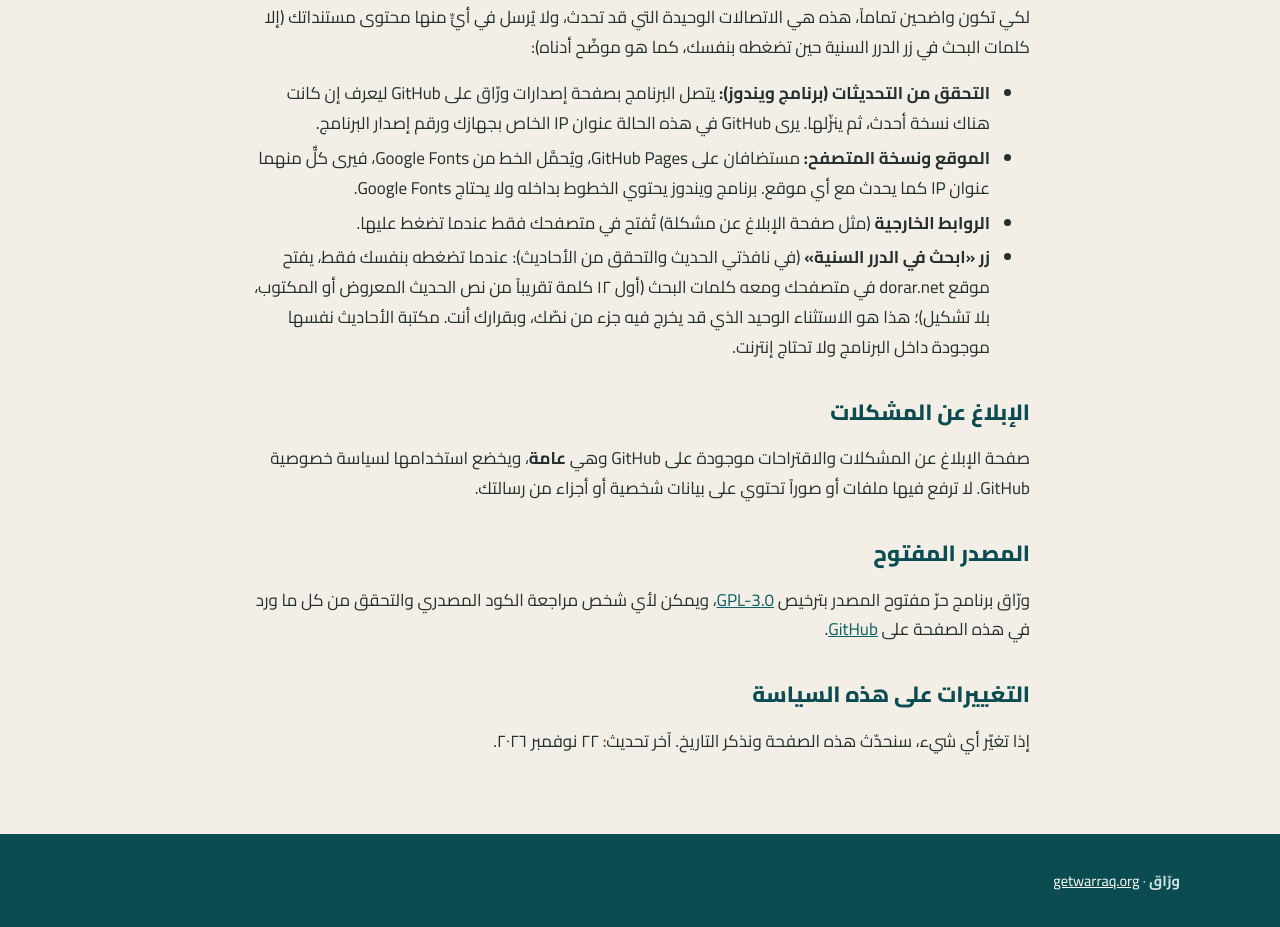
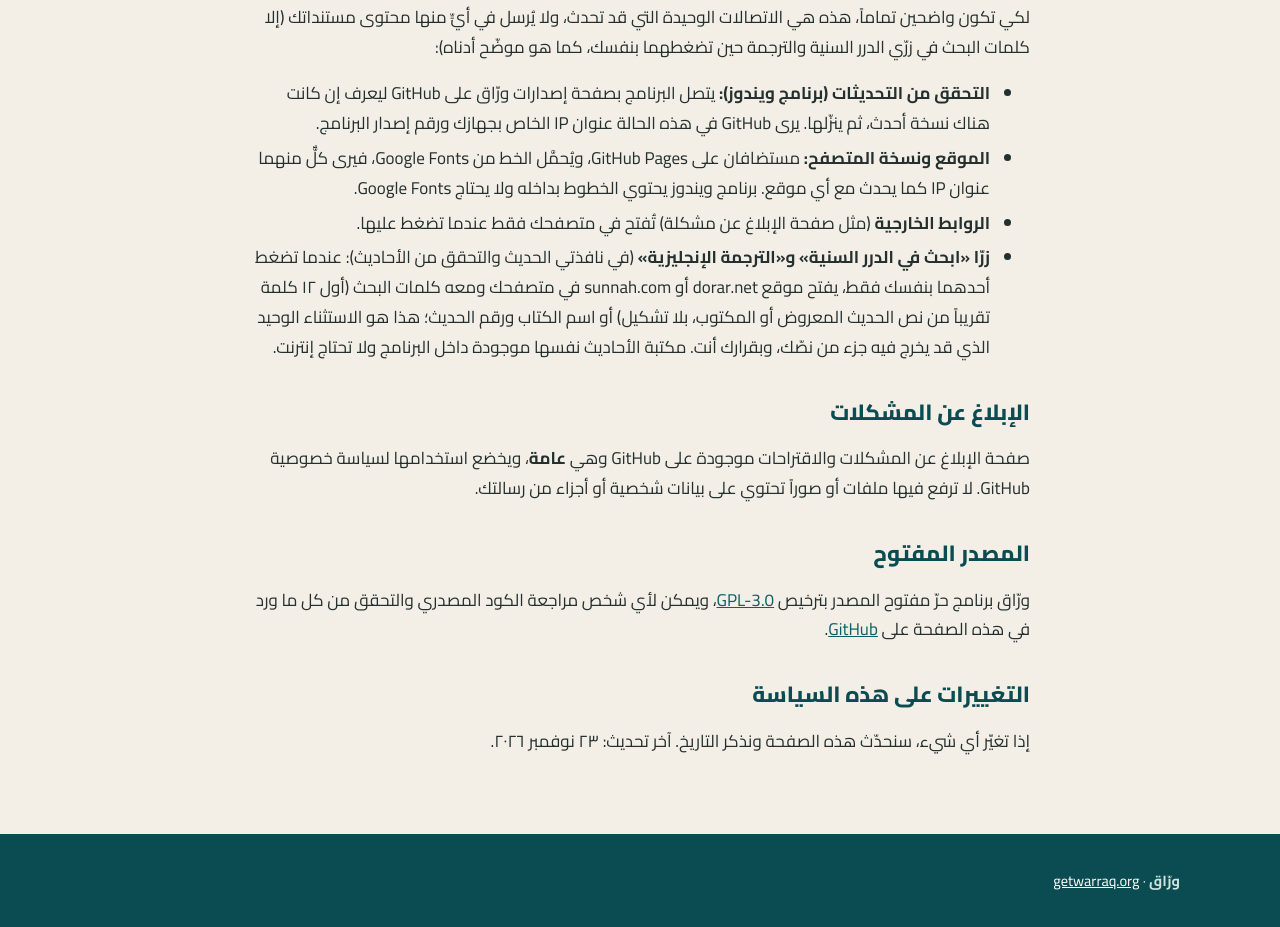
Before and after one commit to MidoMicro/warraq, a plain HTML site: page site/privacy.html in a window 1280 px wide. Shown: the part 611-1538 px from the top of the page. Drawn offline with Linux system fonts and the light colour scheme.

Commit message:
Add files via upload

```diff
--- a/site/privacy.html
+++ b/site/privacy.html
@@ -114,8 +114,8 @@ footer .wrap{display:grid;gap:10px}
 <div lang="ar"><ul><li><b>برنامج ويندوز:</b> في الملفات التي تحفظها بنفسك على جهازك (بصيغة <bdi dir="ltr">.warraq</bdi> أو Word أو PDF).</li><li><b>نسخة المتصفح:</b> يُحفظ العمل تلقائياً داخل متصفحك على جهازك فقط (التخزين المحلي للمتصفح)، ولا يُرفع إلى أي خادم. إذا مسحت بيانات المتصفح تُمسح هذه النسخة، والملف الذي تحفظه بنفسك هو النسخة المعتمدة.</li><li>اللقطات (النسخ السابقة) تُحفظ داخل ملف المستند نفسه.</li></ul></div>
 <div lang="en"><ul><li><b>Windows app:</b> in the files you save yourself (.warraq, Word or PDF).</li><li><b>Web app:</b> work is auto-saved inside your browser on your device only (local storage) and is never uploaded. Clearing browser data removes it; the file you save is the master copy.</li><li>Snapshots (earlier versions) are stored inside the document file itself.</li></ul></div>
 <h2><span lang="ar">الاتصالات بالإنترنت</span><span lang="en">Internet connections</span></h2>
-<div lang="ar"><p>لكي تكون واضحين تماماً، هذه هي الاتصالات الوحيدة التي قد تحدث، ولا يُرسل في أيٍّ منها محتوى مستنداتك (إلا كلمات البحث في زر الدرر السنية حين تضغطه بنفسك، كما هو موضّح أدناه):</p><ul><li><b>التحقق من التحديثات (برنامج ويندوز):</b> يتصل البرنامج بصفحة إصدارات ورّاق على GitHub ليعرف إن كانت هناك نسخة أحدث، ثم ينزّلها. يرى GitHub في هذه الحالة عنوان IP الخاص بجهازك ورقم إصدار البرنامج.</li><li><b>الموقع ونسخة المتصفح:</b> مستضافان على GitHub Pages، ويُحمَّل الخط من Google Fonts، فيرى كلٌّ منهما عنوان IP كما يحدث مع أي موقع. برنامج ويندوز يحتوي الخطوط بداخله ولا يحتاج Google Fonts.</li><li><b>الروابط الخارجية</b> (مثل صفحة الإبلاغ عن مشكلة) تُفتح في متصفحك فقط عندما تضغط عليها.</li><li><b>زر «ابحث في الدرر السنية»</b> (في نافذتي الحديث والتحقق من الأحاديث): عندما تضغطه بنفسك فقط، يفتح موقع <bdi dir="ltr">dorar.net</bdi> في متصفحك ومعه كلمات البحث (أول ١٢ كلمة تقريباً من نص الحديث المعروض أو المكتوب، بلا تشكيل)؛ هذا هو الاستثناء الوحيد الذي قد يخرج فيه جزء من نصّك، وبقرارك أنت. مكتبة الأحاديث نفسها موجودة داخل البرنامج ولا تحتاج إنترنت.</li></ul></div>
-<div lang="en"><p>To be fully transparent, these are the only connections that may happen, and none of them sends your document content (except the search words of the Dorar button when you click it, as described below):</p><ul><li><b>Update check (Windows app):</b> the app contacts Warraq's release page on GitHub to see if a newer version exists, then downloads it. GitHub sees your IP address and the app version.</li><li><b>Website and web app:</b> hosted on GitHub Pages, with the font loaded from Google Fonts, so each sees your IP address as with any website. The Windows app bundles its fonts and does not use Google Fonts.</li><li><b>External links</b> (such as the problem-report page) open in your browser only when you click them.</li><li><b>The “Search on Dorar” button</b> (in the hadith and verify-hadiths dialogs): only when you click it, it opens <bdi dir="ltr">dorar.net</bdi> in your browser with the search words (about the first 12 words of the shown or typed hadith, without diacritics). This is the only case where part of your text may leave your device, and only by your choice. The hadith library itself is bundled and works offline.</li></ul></div>
+<div lang="ar"><p>لكي تكون واضحين تماماً، هذه هي الاتصالات الوحيدة التي قد تحدث، ولا يُرسل في أيٍّ منها محتوى مستنداتك (إلا كلمات البحث في زرّي الدرر السنية والترجمة حين تضغطهما بنفسك، كما هو موضّح أدناه):</p><ul><li><b>التحقق من التحديثات (برنامج ويندوز):</b> يتصل البرنامج بصفحة إصدارات ورّاق على GitHub ليعرف إن كانت هناك نسخة أحدث، ثم ينزّلها. يرى GitHub في هذه الحالة عنوان IP الخاص بجهازك ورقم إصدار البرنامج.</li><li><b>الموقع ونسخة المتصفح:</b> مستضافان على GitHub Pages، ويُحمَّل الخط من Google Fonts، فيرى كلٌّ منهما عنوان IP كما يحدث مع أي موقع. برنامج ويندوز يحتوي الخطوط بداخله ولا يحتاج Google Fonts.</li><li><b>الروابط الخارجية</b> (مثل صفحة الإبلاغ عن مشكلة) تُفتح في متصفحك فقط عندما تضغط عليها.</li><li><b>زرّا «ابحث في الدرر السنية» و«الترجمة الإنجليزية»</b> (في نافذتي الحديث والتحقق من الأحاديث): عندما تضغط أحدهما بنفسك فقط، يفتح موقع <bdi dir="ltr">dorar.net</bdi> أو <bdi dir="ltr">sunnah.com</bdi> في متصفحك ومعه كلمات البحث (أول ١٢ كلمة تقريباً من نص الحديث المعروض أو المكتوب، بلا تشكيل) أو اسم الكتاب ورقم الحديث؛ هذا هو الاستثناء الوحيد الذي قد يخرج فيه جزء من نصّك، وبقرارك أنت. مكتبة الأحاديث نفسها موجودة داخل البرنامج ولا تحتاج إنترنت.</li></ul></div>
+<div lang="en"><p>To be fully transparent, these are the only connections that may happen, and none of them sends your document content (except the search words of the Dorar and translation buttons when you click them, as described below):</p><ul><li><b>Update check (Windows app):</b> the app contacts Warraq's release page on GitHub to see if a newer version exists, then downloads it. GitHub sees your IP address and the app version.</li><li><b>Website and web app:</b> hosted on GitHub Pages, with the font loaded from Google Fonts, so each sees your IP address as with any website. The Windows app bundles its fonts and does not use Google Fonts.</li><li><b>External links</b> (such as the problem-report page) open in your browser only when you click them.</li><li><b>The “Search on Dorar” and “English translation” buttons</b> (in the hadith and verify-hadiths dialogs): only when you click one of them, it opens <bdi dir="ltr">dorar.net</bdi> or <bdi dir="ltr">sunnah.com</bdi> in your browser with the search words (about the first 12 words of the shown or typed hadith, without diacritics) or the book name and hadith number. This is the only case where part of your text may leave your device, and only by your choice. The hadith library itself is bundled and works offline.</li></ul></div>
 <h2><span lang="ar">الإبلاغ عن المشكلات</span><span lang="en">Reporting problems</span></h2>
 <div lang="ar"><p>صفحة الإبلاغ عن المشكلات والاقتراحات موجودة على GitHub وهي <b>عامة</b>، ويخضع استخدامها لسياسة خصوصية GitHub. لا ترفع فيها ملفات أو صوراً تحتوي على بيانات شخصية أو أجزاء من رسالتك.</p></div>
 <div lang="en"><p>The problem-report page is on GitHub and is <b>public</b>, governed by GitHub's privacy policy. Please don't attach files or screenshots with personal data or parts of your thesis.</p></div>
@@ -123,8 +123,8 @@ footer .wrap{display:grid;gap:10px}
 <div lang="ar"><p>ورّاق برنامج حرّ مفتوح المصدر بترخيص <a href="https://www.gnu.org/licenses/gpl-3.0.html">GPL-3.0</a>، ويمكن لأي شخص مراجعة الكود المصدري والتحقق من كل ما ورد في هذه الصفحة على <a href="https://github.com/MidoMicro/warraq">GitHub</a>.</p></div>
 <div lang="en"><p>Warraq is free, open-source software under <a href="https://www.gnu.org/licenses/gpl-3.0.html">GPL-3.0</a>. Anyone can review the source code on <a href="https://github.com/MidoMicro/warraq">GitHub</a> and verify everything stated here.</p></div>
 <h2><span lang="ar">التغييرات على هذه السياسة</span><span lang="en">Changes to this policy</span></h2>
-<div lang="ar"><p>إذا تغيّر أي شيء، سنحدّث هذه الصفحة ونذكر التاريخ. آخر تحديث: ٢٢ نوفمبر ٢٠٢٦.</p></div>
-<div lang="en"><p>If anything changes, we will update this page and its date. Last updated: 22 November 2026.</p></div>
+<div lang="ar"><p>إذا تغيّر أي شيء، سنحدّث هذه الصفحة ونذكر التاريخ. آخر تحديث: ٢٣ نوفمبر ٢٠٢٦.</p></div>
+<div lang="en"><p>If anything changes, we will update this page and its date. Last updated: 23 November 2026.</p></div>
 </main>
 <footer>
   <div class="wrap">
```
